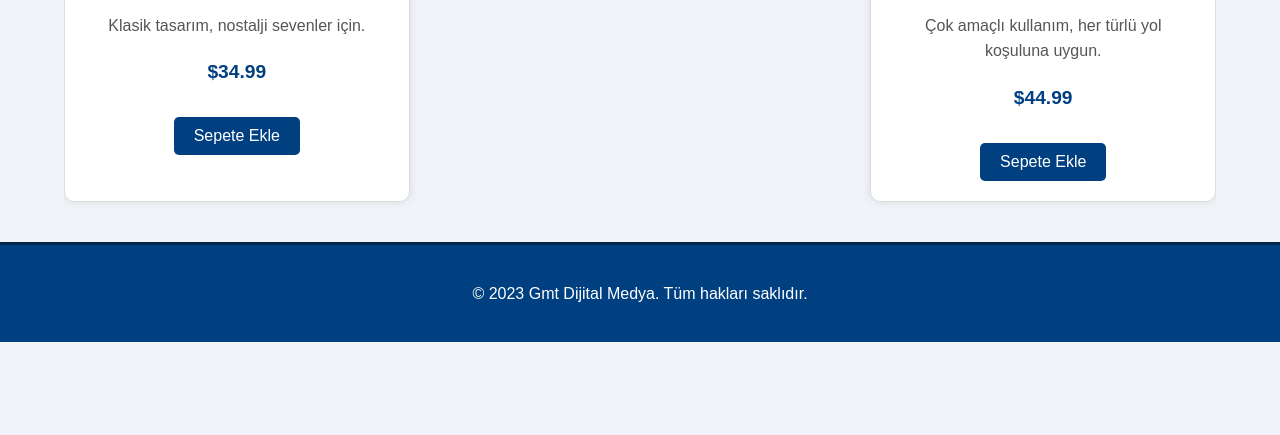
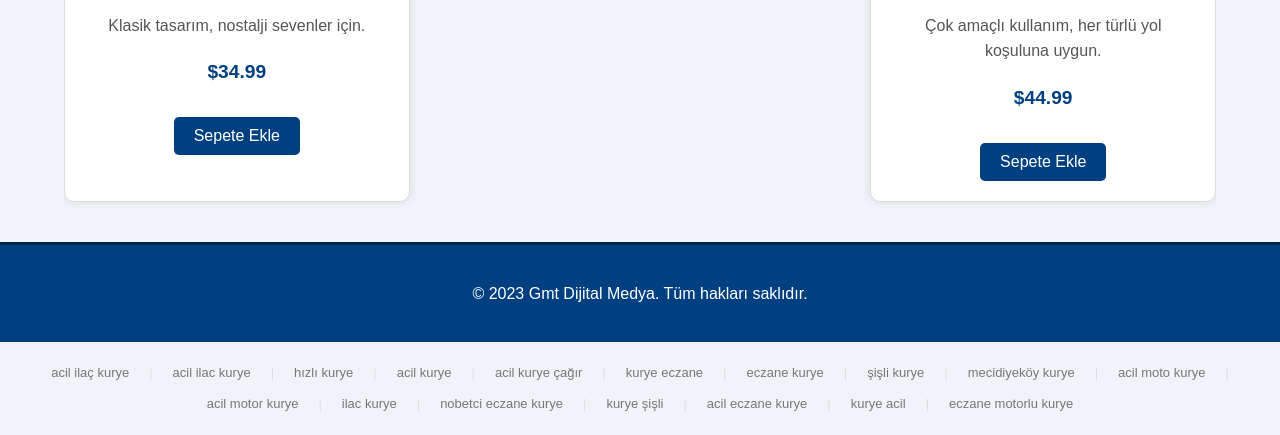
Before and after one commit to ekomeyda34/y-nlendirme-siteleri, a plain HTML site: page index.html in a window 1280 px wide. Shown: the part 1496-1931 px from the top of the page. Before the commit the page ends 1838 px from the top, so only its background shows below. Drawn offline with Linux system fonts and the light colour scheme.

Commit message:
Add footer keywords section with styles
Added footer keywords section with links and styles.

```diff
--- a/index.html
+++ b/index.html
@@ -125,5 +125,72 @@
             <p>&copy; 2023 Gmt Dijital Medya. Tüm hakları saklıdır.</p>
         </div>
     </footer>
+    <section class="ha-footer-keywords">
+    <div class="ha-container">
+        <div class="ha-keywords-list">
+            <a href="https://xn--hzladam-rfbc.com.tr/">acil ilaç kurye</a>
+            <a href="https://xn--hzladam-rfbc.com.tr/">acil ilac kurye</a>
+            <a href="https://xn--hzladam-rfbc.com.tr/">hızlı kurye</a>
+            <a href="https://xn--hzladam-rfbc.com.tr/">acil kurye</a>
+            <a href="https://xn--hzladam-rfbc.com.tr/">acil kurye çağır</a>
+            <a href="https://xn--hzladam-rfbc.com.tr/">kurye eczane</a>
+            <a href="https://xn--hzladam-rfbc.com.tr/">eczane kurye</a>
+            <a href="https://xn--hzladam-rfbc.com.tr/">şişli kurye</a>
+            <a href="https://xn--hzladam-rfbc.com.tr/">mecidiyeköy kurye</a>
+            <a href="https://xn--hzladam-rfbc.com.tr/">acil moto kurye</a>
+            <a href="https://xn--hzladam-rfbc.com.tr/">acil motor kurye</a>
+            <a href="https://xn--hzladam-rfbc.com.tr/">ilac kurye</a>
+            <a href="https://xn--hzladam-rfbc.com.tr/">nobetci eczane kurye</a>
+            <a href="https://xn--hzladam-rfbc.com.tr/">kurye şişli</a>
+            <a href="https://xn--hzladam-rfbc.com.tr/">acil eczane kurye</a>
+            <a href="https://xn--hzladam-rfbc.com.tr/">kurye acil</a>
+            <a href="https://xn--hzladam-rfbc.com.tr/">eczane motorlu kurye</a>
+        </div>
+    </div>
+</section>
+
+<style>
+/* Tasarımı Etkilemeyen Şık Görünüm */
+.ha-footer-keywords {
+    padding: 20px 0;
+    border-top: 1px solid #f1f1f1;
+    background-color: transparent;
+    width: 100%;
+}
+.ha-container {
+    max-width: 1200px;
+    margin: 0 auto;
+    padding: 0 15px;
+}
+.ha-keywords-list {
+    display: flex;
+    flex-wrap: wrap;
+    justify-content: center;
+    gap: 10px 20px;
+}
+.ha-keywords-list a {
+    font-size: 13px;
+    color: #777; /* Sitenizin renklerine göre değiştirebilirsiniz */
+    text-decoration: none;
+    font-family: Arial, sans-serif;
+    transition: color 0.3s ease;
+}
+.ha-keywords-list a:hover {
+    color: #e31e24; /* Hızlı Adam logosundaki kırmızı tonu gibi düşünebilirsiniz */
+}
+/* Ayraçlar */
+.ha-keywords-list a:not(:last-child)::after {
+    content: "|";
+    margin-left: 20px;
+    color: #ddd;
+    font-weight: 100;
+}
+@media (max-width: 768px) {
+    .ha-keywords-list { gap: 5px 10px; }
+    .ha-keywords-list a { font-size: 11px; }
+    .ha-keywords-list a:not(:last-child)::after { margin-left: 10px; }
+}
+</style>
+
 </body>
 </html>
```
